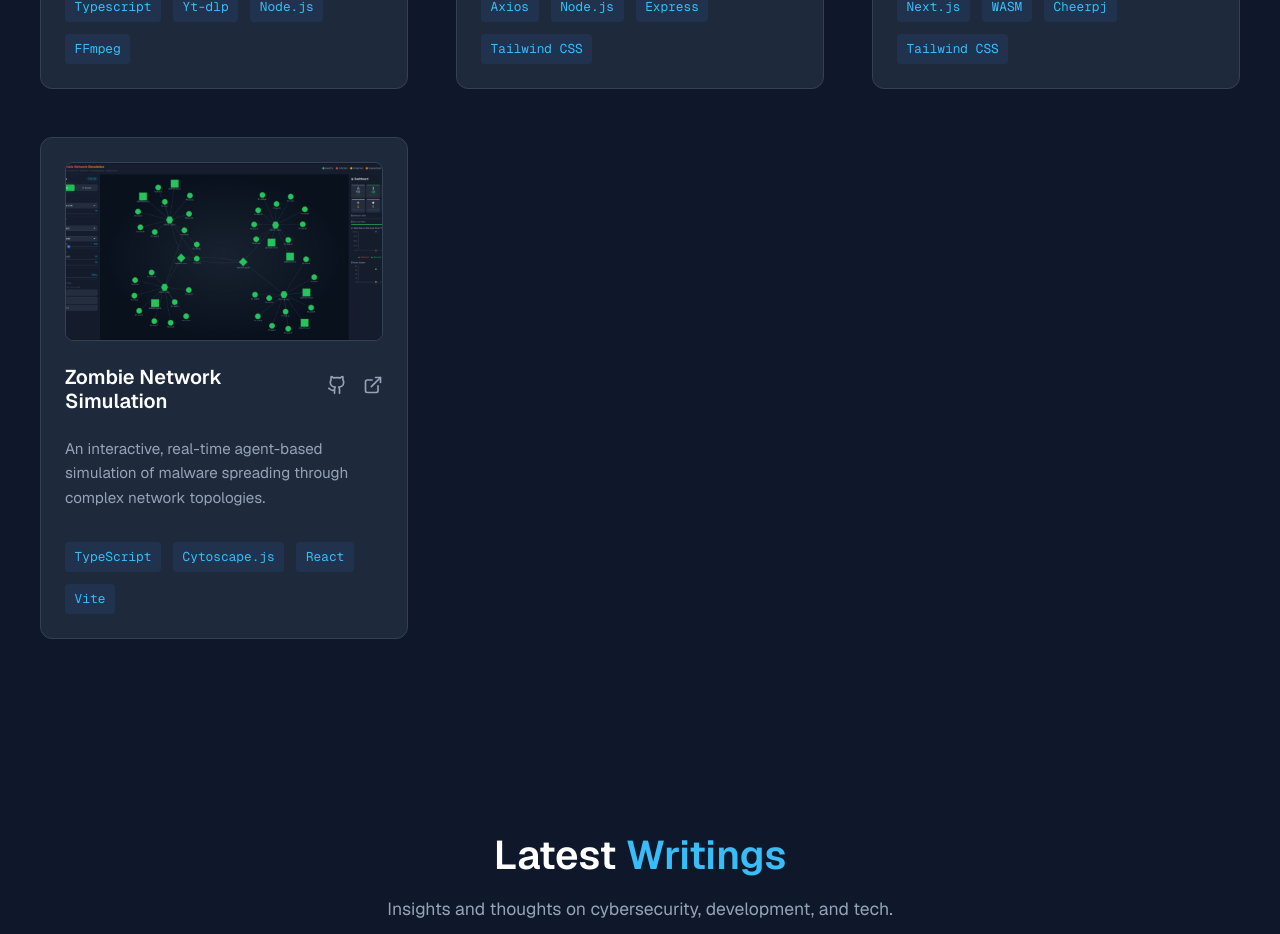
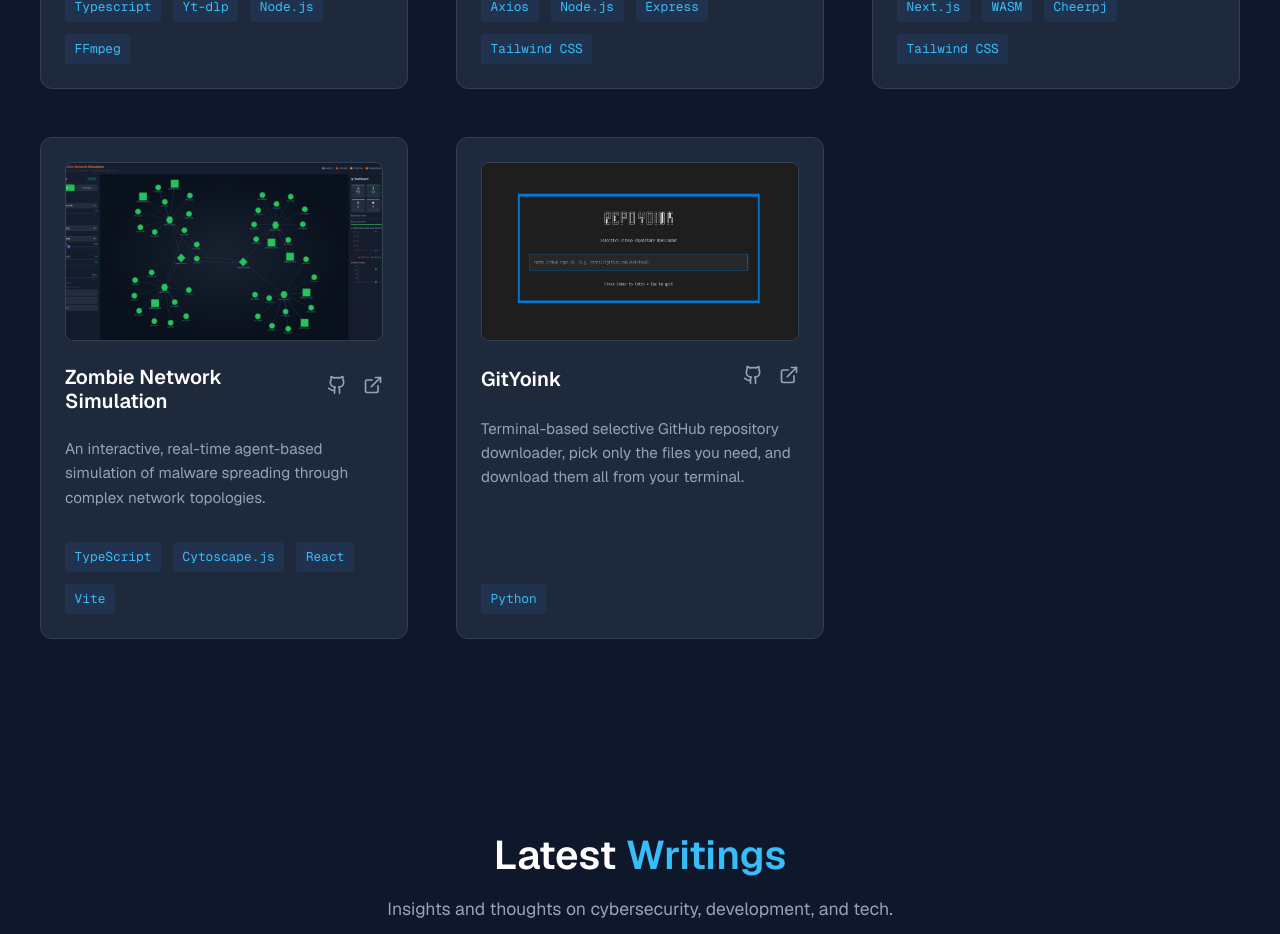
Before and after one commit to dan-delion-source/Dan-Portfolio, a Next.js app: page / in a window 1280 px wide. Shown: the part 3480-4414 px from the top of the page. Built offline with nearby package versions, Linux system fonts and the light colour scheme.

Commit message:
Added new project "GitYoink"

```diff
--- a/src/components/Projects.tsx
+++ b/src/components/Projects.tsx
@@ -70,6 +70,14 @@ const projects: ProjectType[] = [
         liveUrl: "https://zombie-network-simulation.vercel.app/",
         image: "/projects/ZombieNetwork.png",
     },
+    {
+        title: "GitYoink",
+        description: "Terminal-based selective GitHub repository downloader, pick only the files you need, and download them all from your terminal.",
+        tools: ["Python"],
+        githubUrl: "https://github.com/dan-delion-source/GitYoink",
+        liveUrl: "#",
+        image: "/projects/GitYoink.png",
+    },
 ];
 
 export default function Projects() {
```
Also changed, not shown: public/projects/GitYoink.png (added).
